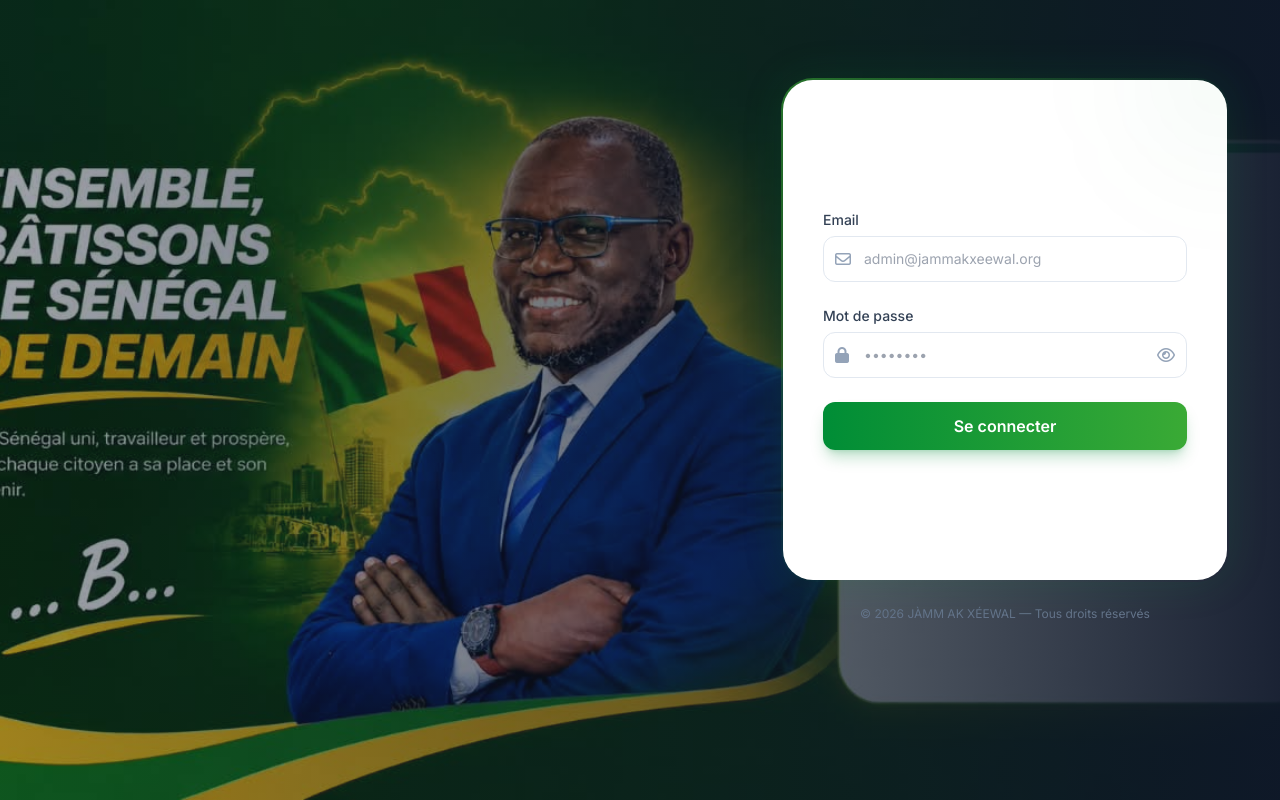
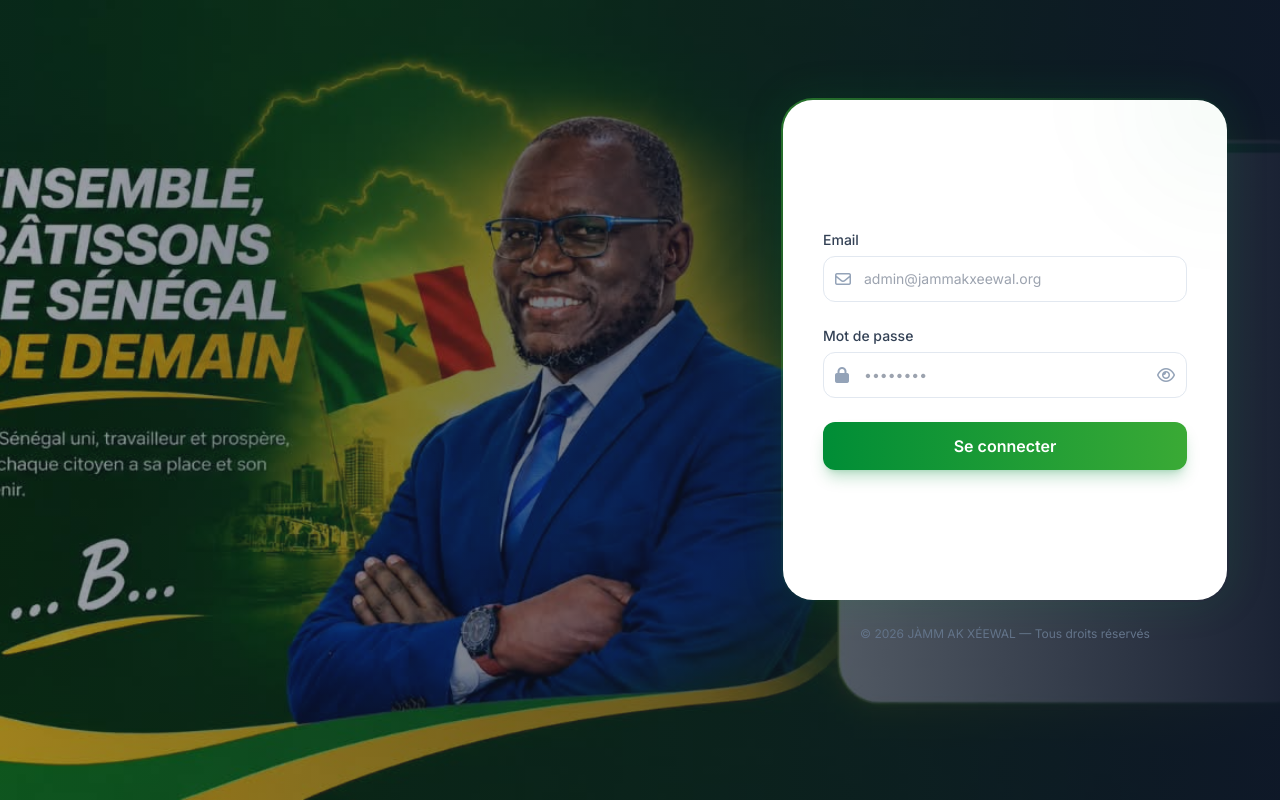
Before and after one commit to MalickDevWeb/jamm_ak_xeewal, an Angular app: page /admin/login in a window 1280 px wide. Built offline with nearby package versions, Linux system fonts and the light colour scheme.

Commit message:
style(ui): move admin login form down by 20px

```diff
--- a/src/app/features/admin/auth/pages/admin-login/admin-login.component.html
+++ b/src/app/features/admin/auth/pages/admin-login/admin-login.component.html
@@ -6,7 +6,7 @@
     <div class="absolute inset-0 bg-gradient-to-r from-slate-900/40 via-slate-900/60 to-slate-900/95"></div>
   </div>
 
-  <div class="relative z-10 w-full max-w-md md:-translate-y-[50px] md:translate-x-[45px]">
+  <div class="relative z-10 w-full max-w-md md:-translate-y-[30px] md:translate-x-[45px]">
 
 
     <div class="relative p-[2px] rounded-[2rem] bg-gradient-to-br from-brand-greenLight/60 via-brand-green/10 to-transparent shadow-[0_0_40px_rgba(0,141,54,0.15)]">
```
